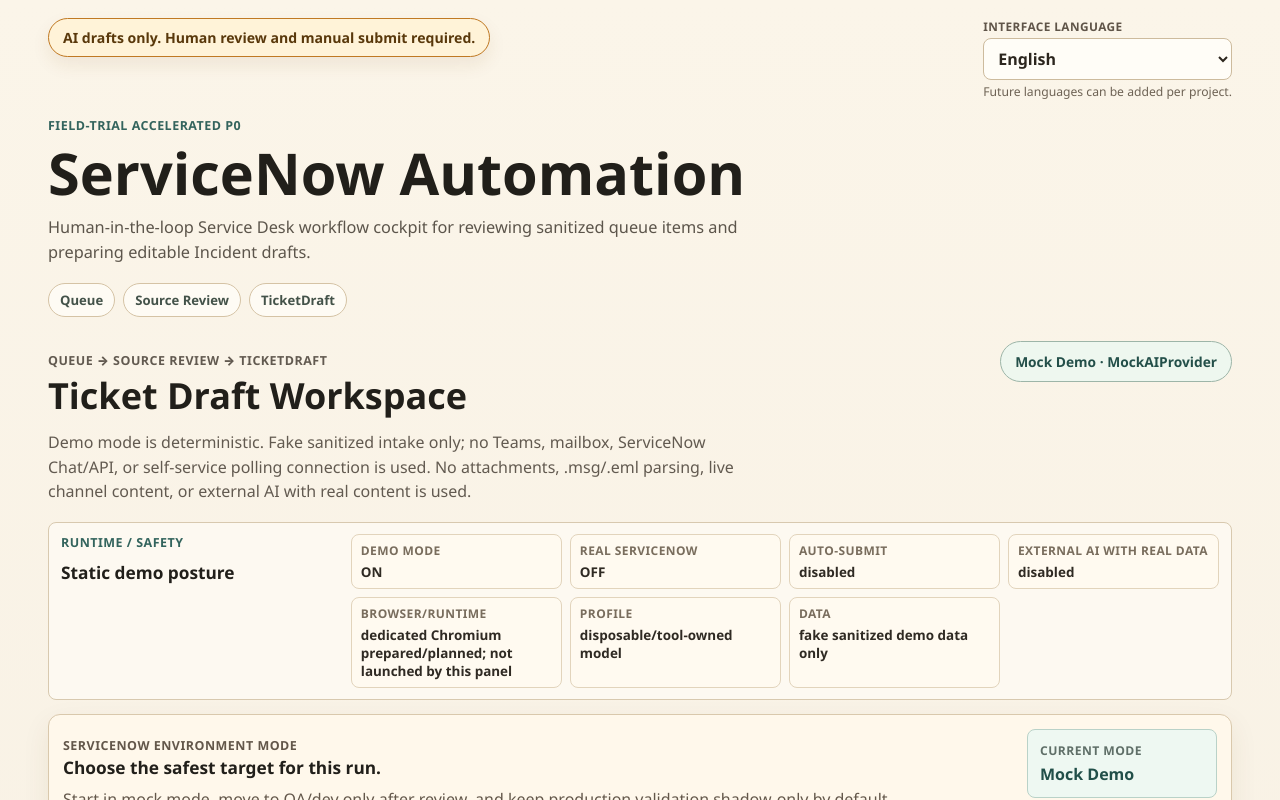
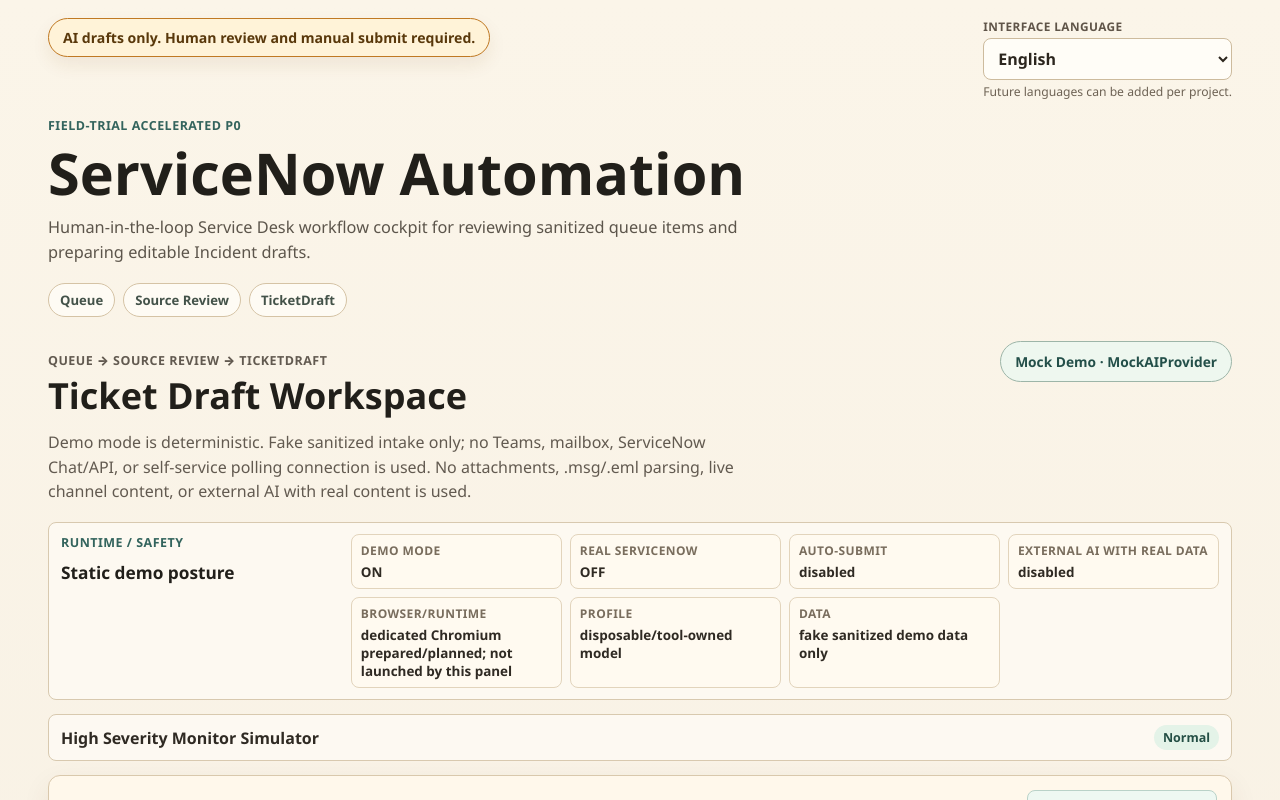
Before and after one commit to alanxiaofeifei/servicenow-automation, a React (Vite) app in the folder apps/desktop/: page / in a window 1280 px wide. Shown: the top 800 px of the page. Built offline with nearby package versions, Linux system fonts and the light colour scheme.

Commit message:
feat: add fake high severity monitor simulator

```diff
--- a/apps/desktop/src/App.tsx
+++ b/apps/desktop/src/App.tsx
@@ -23,6 +23,8 @@
 const profile = loadDemoYageoProfile();
 
 type DemoQueueStatus = "New" | "Reviewed" | "Drafted" | "Done" | "Skipped";
+
+type HighSeverityState = "normal" | "p2" | "p1";
 
 type SourceChannel = "Teams message" | "Self-service ticket" | "ServiceNow Chat transcript" | "Shared mailbox item";
 
@@ -67,6 +69,17 @@
   workspaceSubtitle: string;
   runtimeEyebrow: string;
   runtimeTitle: string;
+  highSeverityMonitor: {
+    title: string;
+    safetyNotice: string;
+    stateLabel: string;
+    countLabel: string;
+    affectedServicesLabel: string;
+    acknowledgedLabel: string;
+    mutedLabel: string;
+    acknowledgeAction: string;
+    muteAction: string;
+  };
   environmentEyebrow: string;
   environmentTitle: string;
   queueEyebrow: string;
@@ -117,6 +130,17 @@
       "演示模式是确定性的。仅使用假脱敏数据；不连接 Teams、邮箱、ServiceNow Chat/API 或自助服务轮询。",
     runtimeEyebrow: "运行时 / 安全",
     runtimeTitle: "静态演示姿态",
+    highSeverityMonitor: {
+      title: "High Severity Monitor Simulator",
+      safetyNotice: "Fake simulator only — no ServiceNow polling or API calls",
+      stateLabel: "状态",
+      countLabel: "假告警数",
+      affectedServicesLabel: "假受影响服务",
+      acknowledgedLabel: "已确认",
+      mutedLabel: "演示静音",
+      acknowledgeAction: "Acknowledge",
+      muteAction: "Mute demo alerts"
+    },
     environmentEyebrow: "ServiceNow 环境模式",
     environmentTitle: "为本次运行选择最安全的目标。",
     queueEyebrow: "受理队列",
@@ -160,6 +184,17 @@
       "Demo mode is deterministic. Fake sanitized intake only; no Teams, mailbox, ServiceNow Chat/API, or self-service polling connection is used.",
     runtimeEyebrow: "Runtime / Safety",
     runtimeTitle: "Static demo posture",
+    highSeverityMonitor: {
+      title: "High Severity Monitor Simulator",
+      safetyNotice: "Fake simulator only — no ServiceNow polling or API calls",
+      stateLabel: "State",
+      countLabel: "Fake count",
+      affectedServicesLabel: "Fake affected services",
+      acknowledgedLabel: "Acknowledged",
+      mutedLabel: "Muted",
+      acknowledgeAction: "Acknowledge",
+      muteAction: "Mute demo alerts"
+    },
     environmentEyebrow: "ServiceNow Environment Mode",
     environmentTitle: "Choose the safest target for this run.",
     queueEyebrow: "Intake Queue",
@@ -204,6 +239,17 @@
       "El modo demo es determinista. Solo usa datos falsos y sanitizados; no conecta Teams, buzón, ServiceNow Chat/API ni sondeo de autoservicio.",
     runtimeEyebrow: "Ejecución / Seguridad",
     runtimeTitle: "Postura demo estática",
+    highSeverityMonitor: {
+      title: "High Severity Monitor Simulator",
+      safetyNotice: "Fake simulator only — no ServiceNow polling or API calls",
+      stateLabel: "Estado",
+      countLabel: "Conteo falso",
+      affectedServicesLabel: "Servicios falsos afectados",
+      acknowledgedLabel: "Reconocido",
+      mutedLabel: "Demo silenciada",
+      acknowledgeAction: "Acknowledge",
+      muteAction: "Mute demo alerts"
+    },
     environmentEyebrow: "Modo de entorno ServiceNow",
     environmentTitle: "Elige el destino más seguro para esta ejecución.",
     queueEyebrow: "Cola de entrada",
@@ -243,6 +289,27 @@
   { label: "Profile", value: "disposable/tool-owned model" },
   { label: "Data", value: "fake sanitized demo data only" }
 ];
+
+const highSeveritySimulatorStates: Record<
+  HighSeverityState,
+  { label: string; fakeCount: number; affectedServices: string[] }
+> = {
+  normal: {
+    label: "Normal",
+    fakeCount: 0,
+    affectedServices: ["Demo service desk queue"]
+  },
+  p2: {
+    label: "P2 Active",
+    fakeCount: 2,
+    affectedServices: ["Demo identity sign-in", "Demo remote access"]
+  },
+  p1: {
+    label: "P1 Active",
+    fakeCount: 4,
+    affectedServices: ["Demo network access", "Demo employee portal"]
+  }
+};
 
 const fieldReviewChecklistItems: FieldReviewChecklistItem[] = [
   { id: "source-channel-reviewed", label: "Source channel reviewed" },
@@ -339,6 +406,9 @@
   const [selectedEnvironmentMode, setSelectedEnvironmentMode] = useState<ServiceNowEnvironmentMode>(
     getDefaultServiceNowEnvironmentMode()
   );
+  const [highSeverityState, setHighSeverityState] = useState<HighSeverityState>("normal");
+  const [highSeverityAcknowledged, setHighSeverityAcknowledged] = useState(false);
+  const [highSeverityMuted, setHighSeverityMuted] = useState(false);
 
   const selectedEnvironment = getServiceNowEnvironmentConfig(selectedEnvironmentMode);
   const t = uiTranslations[language];
@@ -458,6 +528,19 @@
         </header>
 
         <RuntimeSafetyPanel t={t} />
+
+        <HighSeverityMonitorSimulator
+          acknowledged={highSeverityAcknowledged}
+          muted={highSeverityMuted}
+          selectedState={highSeverityState}
+          onAcknowledge={() => setHighSeverityAcknowledged(true)}
+          onMute={() => setHighSeverityMuted((current) => !current)}
+          onSelectedStateChange={(state) => {
+            setHighSeverityState(state);
+            setHighSeverityAcknowledged(false);
+          }}
+          t={t}
+        />
 
         <EnvironmentModePanel
           selectedMode={selectedEnvironmentMode}
@@ -624,6 +707,84 @@
         ))}
       </dl>
     </aside>
+  );
+}
+
+function HighSeverityMonitorSimulator({
+  acknowledged,
+  muted,
+  onAcknowledge,
+  onMute,
+  onSelectedStateChange,
+  selectedState,
+  t
+}: {
+  acknowledged: boolean;
+  muted: boolean;
+  onAcknowledge: () => void;
+  onMute: () => void;
+  onSelectedStateChange: (state: HighSeverityState) => void;
+  selectedState: HighSeverityState;
+  t: UiTranslations;
+}) {
+  const selectedFakeState = highSeveritySimulatorStates[selectedState];
+
+  return (
+    <details className="high-severity-simulator">
+      <summary>
+        <span>{t.highSeverityMonitor.title}</span>
+        <strong className={`severity-state-pill ${selectedState}`}>{selectedFakeState.label}</strong>
+      </summary>
+
+      <div className="high-severity-body">
+        <p className="simulator-safety-note">{t.highSeverityMonitor.safetyNotice}</p>
+
+        <div className="severity-state-buttons" aria-label="Fake high severity states">
+          {(Object.keys(highSeveritySimulatorStates) as HighSeverityState[]).map((state) => (
+            <button
+              key={state}
+              className={state === selectedState ? "active" : undefined}
+              type="button"
+              onClick={() => onSelectedStateChange(state)}
+            >
+              {highSeveritySimulatorStates[state].label}
+            </button>
+          ))}
+        </div>
+
+        <dl className="severity-summary">
+          <div>
+            <dt>{t.highSeverityMonitor.stateLabel}</dt>
+            <dd>{selectedFakeState.label}</dd>
+          </div>
+          <div>
+            <dt>{t.highSeverityMonitor.countLabel}</dt>
+            <dd>{selectedFakeState.fakeCount}</dd>
+          </div>
+          <div>
+            <dt>{t.highSeverityMonitor.affectedServicesLabel}</dt>
+            <dd>{selectedFakeState.affectedServices.join(", ")}</dd>
+          </div>
+          <div>
+            <dt>{t.highSeverityMonitor.acknowledgedLabel}</dt>
+            <dd>{acknowledged ? "Yes" : "No"}</dd>
+          </div>
+          <div>
+            <dt>{t.highSeverityMonitor.mutedLabel}</dt>
+            <dd>{muted ? "On" : "Off"}</dd>
+          </div>
+        </dl>
+
+        <div className="severity-actions" aria-label="Fake high severity alert actions">
+          <button type="button" onClick={onAcknowledge}>
+            {t.highSeverityMonitor.acknowledgeAction}
+          </button>
+          <button type="button" onClick={onMute}>
+            {t.highSeverityMonitor.muteAction}
+          </button>
+        </div>
+      </div>
+    </details>
   );
 }
 
--- a/apps/desktop/src/styles.css
+++ b/apps/desktop/src/styles.css
@@ -215,6 +215,105 @@
 }
 
 .runtime-safety-panel dd {
+  font-size: 0.84rem;
+}
+
+.high-severity-simulator {
+  margin: 0 0 14px;
+  border: 1px solid #d8c9af;
+  border-radius: 8px;
+  background: rgba(255, 253, 247, 0.72);
+}
+
+.high-severity-simulator summary {
+  display: flex;
+  align-items: center;
+  justify-content: space-between;
+  gap: 12px;
+  padding: 10px 12px;
+  color: #2f2a23;
+  font-weight: 900;
+  cursor: pointer;
+}
+
+.severity-state-pill {
+  flex: 0 0 auto;
+  border-radius: 999px;
+  padding: 4px 9px;
+  color: #244f45;
+  background: #e4f3e8;
+  font-size: 0.78rem;
+}
+
+.severity-state-pill.p2 {
+  color: #68430c;
+  background: #ffe8bf;
+}
+
+.severity-state-pill.p1 {
+  color: #7b271b;
+  background: #ffe1d9;
+}
+
+.high-severity-body {
+  display: grid;
+  grid-template-columns: minmax(220px, 0.8fr) minmax(250px, 1fr) minmax(360px, 1.4fr) minmax(210px, 0.7fr);
+  gap: 10px;
+  align-items: center;
+  border-top: 1px solid #e2d4bc;
+  padding: 10px 12px 12px;
+}
+
+.simulator-safety-note {
+  margin: 0;
+  color: #68430c;
+  font-size: 0.84rem;
+  font-weight: 850;
+  line-height: 1.35;
+}
+
+.severity-state-buttons,
+.severity-actions {
+  display: flex;
+  flex-wrap: wrap;
+  gap: 7px;
+}
+
+.severity-state-buttons button,
+.severity-actions button {
+  border: 1px solid #d2bea0;
+  border-radius: 8px;
+  padding: 7px 9px;
+  color: #443729;
+  background: #fff9ed;
+  font-size: 0.84rem;
+  font-weight: 900;
+}
+
+.severity-state-buttons button.active,
+.severity-state-buttons button:hover,
+.severity-actions button:hover {
+  border-color: #2f756c;
+  color: #174f49;
+  background: #edf8f2;
+}
+
+.severity-summary {
+  display: grid;
+  grid-template-columns: repeat(5, minmax(0, 1fr));
+  gap: 7px;
+  margin: 0;
+}
+
+.severity-summary div {
+  min-width: 0;
+  border: 1px solid #e2d4bc;
+  border-radius: 8px;
+  padding: 7px 8px;
+  background: #fffaf0;
+}
+
+.severity-summary dd {
   font-size: 0.84rem;
 }
 
@@ -1129,11 +1228,13 @@
   .workspace-grid,
   .risk-control-gate,
   .runtime-safety-panel,
+  .high-severity-body,
   .field-reference-strip {
     grid-template-columns: 1fr;
   }
 
-  .runtime-safety-panel dl {
+  .runtime-safety-panel dl,
+  .severity-summary {
     grid-template-columns: repeat(2, minmax(0, 1fr));
   }
 
@@ -1176,7 +1277,8 @@
     grid-template-columns: 1fr;
   }
 
-  .runtime-safety-panel dl {
+  .runtime-safety-panel dl,
+  .severity-summary {
     grid-template-columns: 1fr;
   }
 
```
Also changed, not shown: 1 other file (tests, documents, lock files or other folders).
